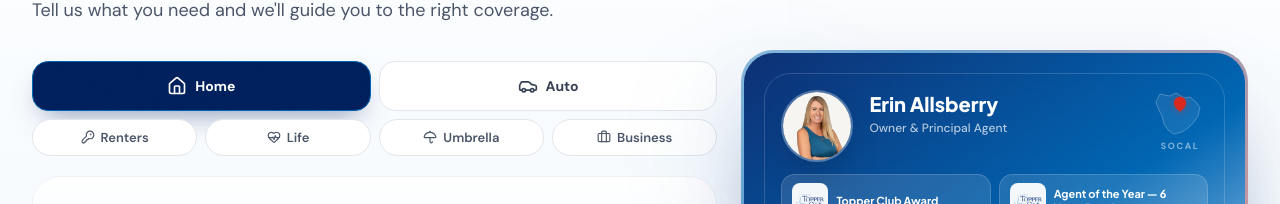
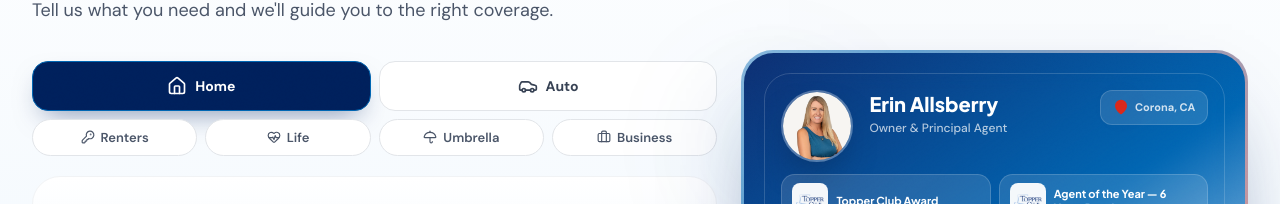
Before and after one commit to willsigmon/allsberryins, a Next.js app: page / in a window 1280 px wide. Shown: the part 210-414 px from the top of the page. Built offline with nearby package versions, Linux system fonts and the light colour scheme; no server answers.

Commit message:
fix: replace janky SVG map with clean glass badge — pulsing pin + 'Corona, CA'

```diff
--- a/src/components/sections/hero-section.tsx
+++ b/src/components/sections/hero-section.tsx
@@ -268,29 +268,13 @@
                         </p>
                       </div>
 
-                      {/* SoCal mini-map */}
-                      <div className="pin-drop flex flex-col items-center gap-0.5">
-                        <div className="relative h-12 w-14">
-                          {/* Simplified SoCal coastline */}
-                          <svg viewBox="0 0 56 48" fill="none" className="h-full w-full" aria-hidden="true">
-                            <path
-                              d="M8 4 L18 6 L24 3 L32 8 L38 7 L44 12 L48 18 L46 26 L42 32 L36 38 L30 42 L22 44 L16 40 L12 34 L10 26 L6 18 L4 12 Z"
-                              fill="rgba(255,255,255,0.08)"
-                              stroke="rgba(255,255,255,0.25)"
-                              strokeWidth="1"
-                            />
-                            {/* Corona area pin location */}
-                            <circle cx="34" cy="28" r="6" className="fill-red/15 pin-pulse-ring" />
-                            <circle cx="34" cy="28" r="3" className="fill-red/20 pin-pulse-ring" style={{ animationDelay: "1s" }} />
-                          </svg>
-                          {/* Pin icon on Corona */}
-                          <div className="absolute" style={{ left: "50%", top: "46%", transform: "translate(-50%, -100%)" }}>
-                            <MapPin className="h-4 w-4 fill-red text-red drop-shadow-[0_1px_3px_rgba(218,41,28,0.5)]" />
-                          </div>
+                      {/* SoCal location badge */}
+                      <div className="pin-drop hero-profile-glass flex items-center gap-1.5 rounded-xl border px-3 py-2 backdrop-blur-sm">
+                        <div className="relative">
+                          <MapPin className="h-4 w-4 fill-red text-red" />
+                          <span className="pin-pulse-ring absolute -inset-1 rounded-full bg-red/20" />
                         </div>
-                        <span className="text-[9px] font-bold uppercase tracking-[0.18em] text-white/50">
-                          SoCal
-                        </span>
+                        <span className="text-[11px] font-bold text-white/80">Corona, CA</span>
                       </div>
                     </div>
                   </div>
```
